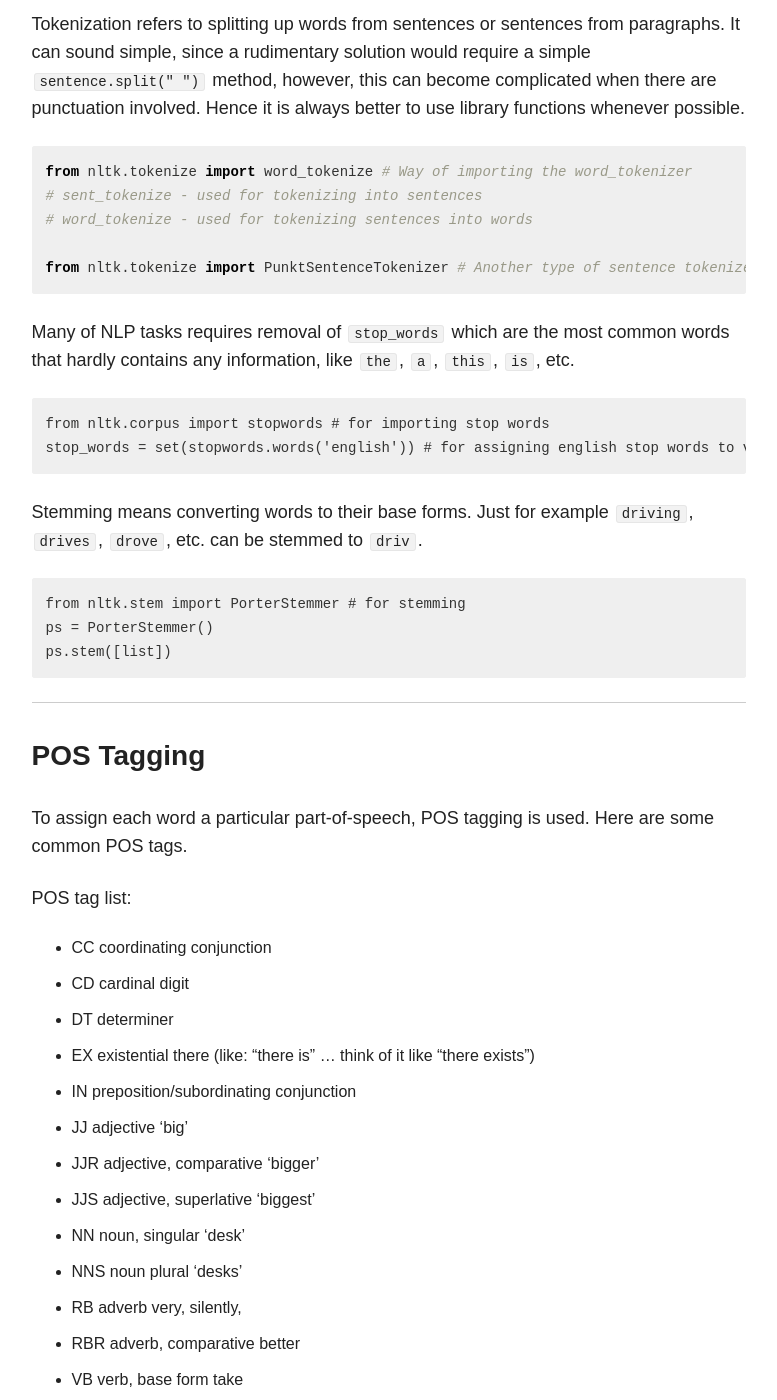
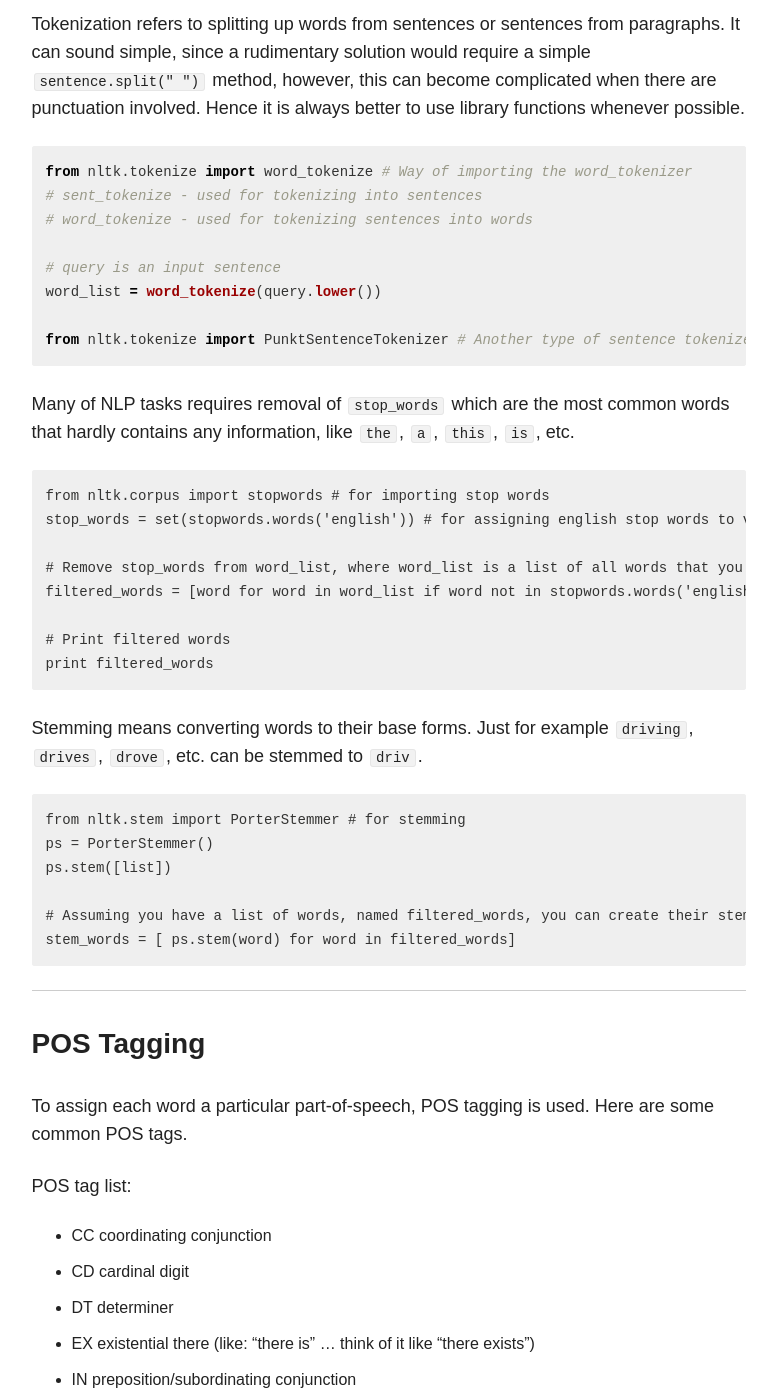
Before and after one commit to rikenshah/rikenshah.github.io, a Jekyll site: the page built from _posts/articles/2016-07-29-nltk-cheatsheet-part-1.md, in a window 1280 px wide and 1400 px high, scrolled down 987 px. Shown: the whole window, without its empty margins (348-1125 px from the left). Built offline with Jekyll 4.4.1, drawn with Linux system fonts in a browser that asks for light colours; nearby versions of some CDN libraries; comment, search, counter and statistics services are not loaded; some of the changed text lies outside the part shown.

Commit message:
NLTK part 1 final

````diff
--- a/_posts/articles/2016-07-29-nltk-cheatsheet-part-1.md
+++ b/_posts/articles/2016-07-29-nltk-cheatsheet-part-1.md
@@ -37,6 +37,9 @@ from nltk.tokenize import word_tokenize # Way of importing the word_tokenizer
 # sent_tokenize - used for tokenizing into sentences
 # word_tokenize - used for tokenizing sentences into words
 
+# query is an input sentence
+word_list = word_tokenize(query.lower())
+
 from nltk.tokenize import PunktSentenceTokenizer # Another type of sentence tokenizer. This tokenizer is capable of unsupervised machine learning, so you can actually train it on any body of text that you use.
 ```
 
@@ -45,6 +48,12 @@ Many of NLP tasks requires removal of `stop_words` which are the most common wor
 ```
 from nltk.corpus import stopwords # for importing stop words
 stop_words = set(stopwords.words('english')) # for assigning english stop words to variable
+
+# Remove stop_words from word_list, where word_list is a list of all words that you want to check
+filtered_words = [word for word in word_list if word not in stopwords.words('english')]
+
+# Print filtered words
+print filtered_words
 ```
 
 Stemming means converting words to their base forms. Just for example `driving`, `drives`, `drove`, etc. can be stemmed to `driv`.
@@ -53,6 +62,9 @@ Stemming means converting words to their base forms. Just for example `driving`,
 from nltk.stem import PorterStemmer # for stemming
 ps = PorterStemmer()
 ps.stem([list])
+
+# Assuming you have a list of words, named filtered_words, you can create their stemmed version using this
+stem_words = [ ps.stem(word) for word in filtered_words]
 ```
 _____________________________________________________________________________
 
````
Also changed, not shown: other parts of _posts/articles/2016-07-29-nltk-cheatsheet-part-1.md (+2 -10 lines), 2 other files.
